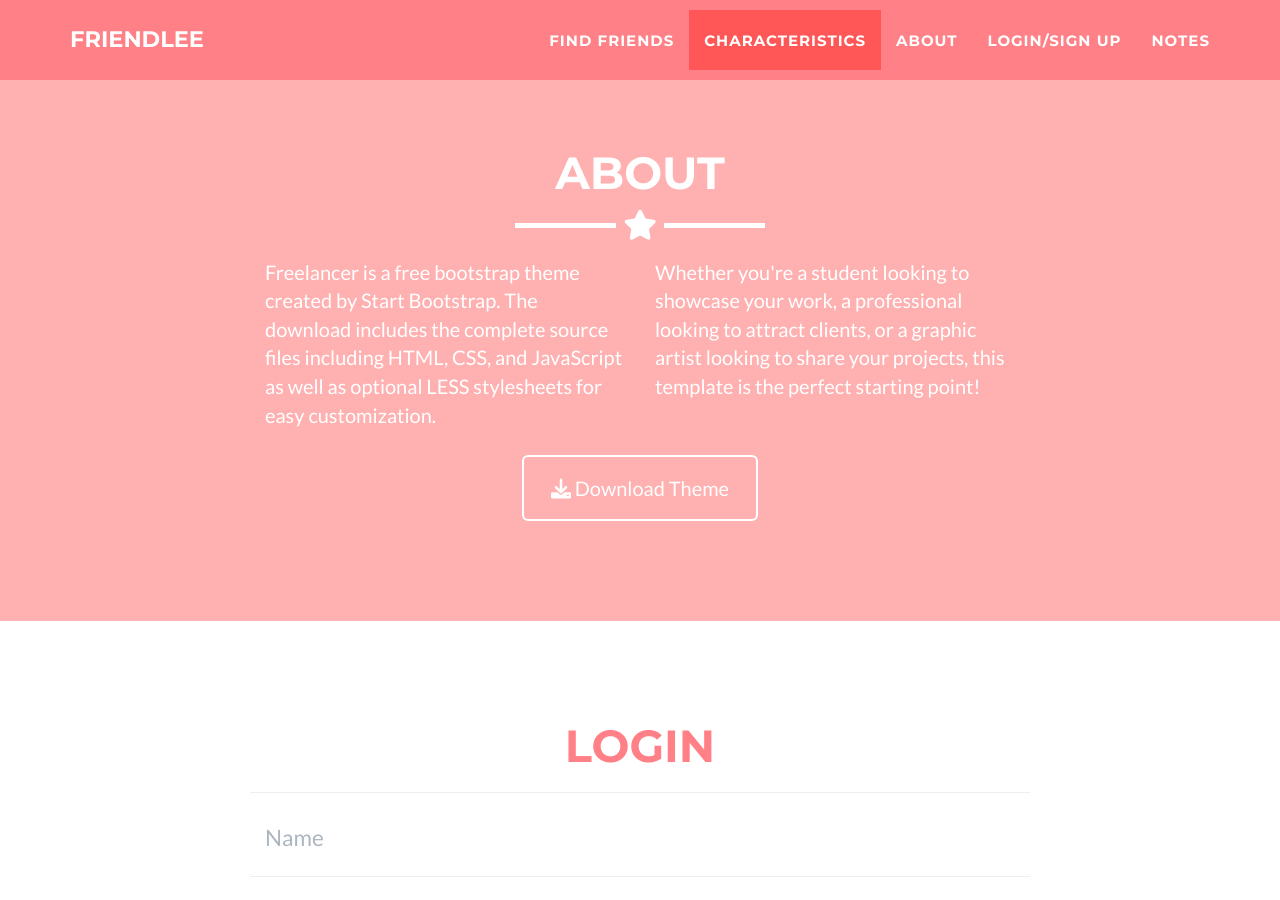
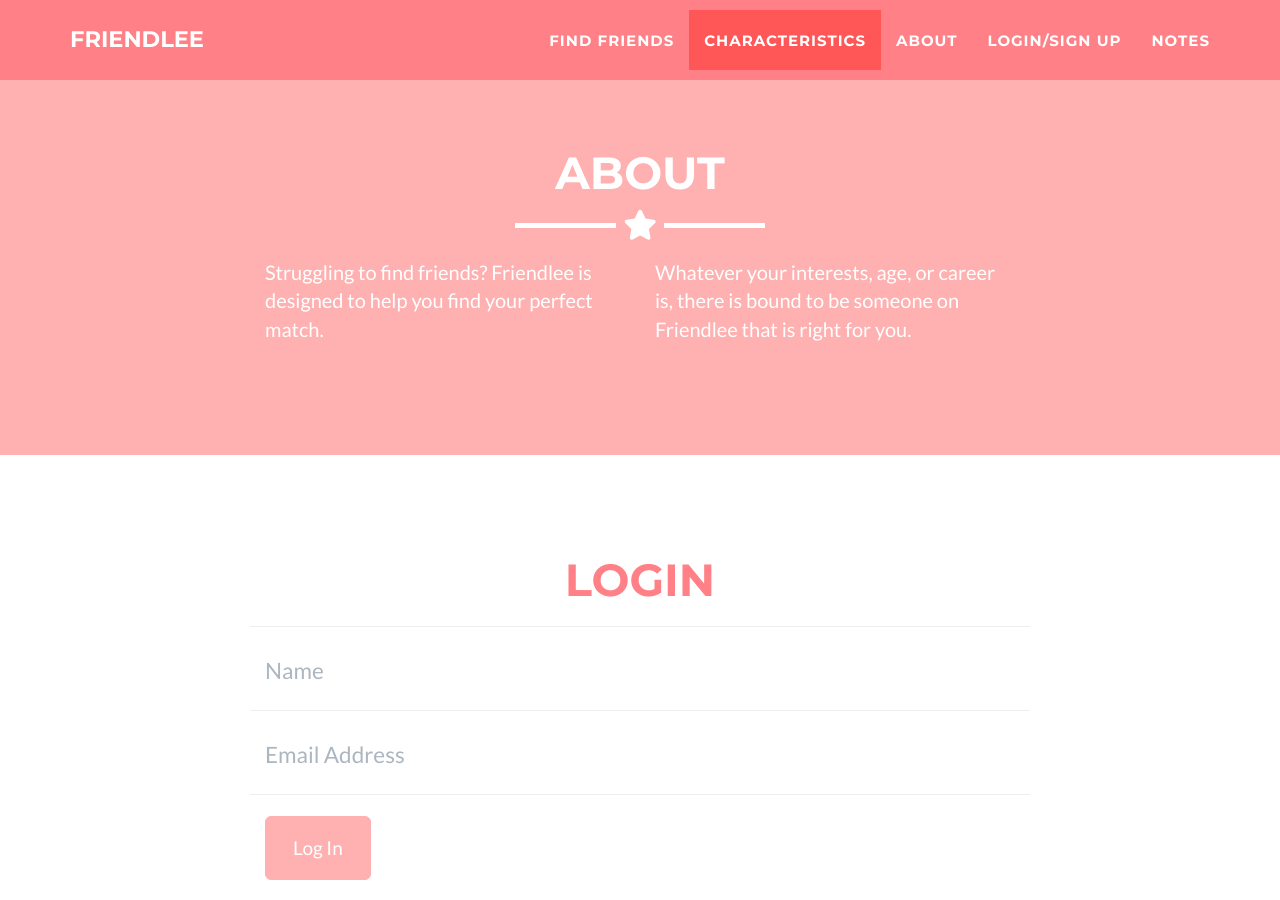
Before and after one commit to deimie/binaryBeasts-frontend, a Jekyll site: the page built from _posts/2014-07-18-caring.markdown, in a window 1280 px wide and 900 px high, scrolled down 1875 px. Built offline with Jekyll 4.4.1, drawn with Linux system fonts in a browser that asks for light colours.

Commit message:
about fix

```diff
--- a/_includes/about.html
+++ b/_includes/about.html
@@ -9,18 +9,12 @@
     </div>
     <div class="row">
       <div class="col-lg-4 col-lg-offset-2">
-        <p>Freelancer is a free bootstrap theme created by Start Bootstrap. The download includes the complete
-          source files including HTML, CSS, and JavaScript as well as optional LESS stylesheets for easy
-          customization.</p>
+        <p>Struggling to find friends? Friendlee is designed to help you find your perfect match.</p>
       </div>
       <div class="col-lg-4">
-        <p>Whether you're a student looking to showcase your work, a professional looking to attract clients, or
-          a graphic artist looking to share your projects, this template is the perfect starting point! </p>
+        <p>Whatever your interests, age, or career is, there is bound to be someone on Friendlee that is right for you. </p>
       </div>
       <div class="col-lg-8 col-lg-offset-2 text-center">
-        <a href="https://github.com/jeromelachaud/freelancer-theme" class="btn btn-lg btn-outline">
-          <i class="fa fa-download"></i> Download Theme
-        </a>
       </div>
     </div>
   </div>
```
